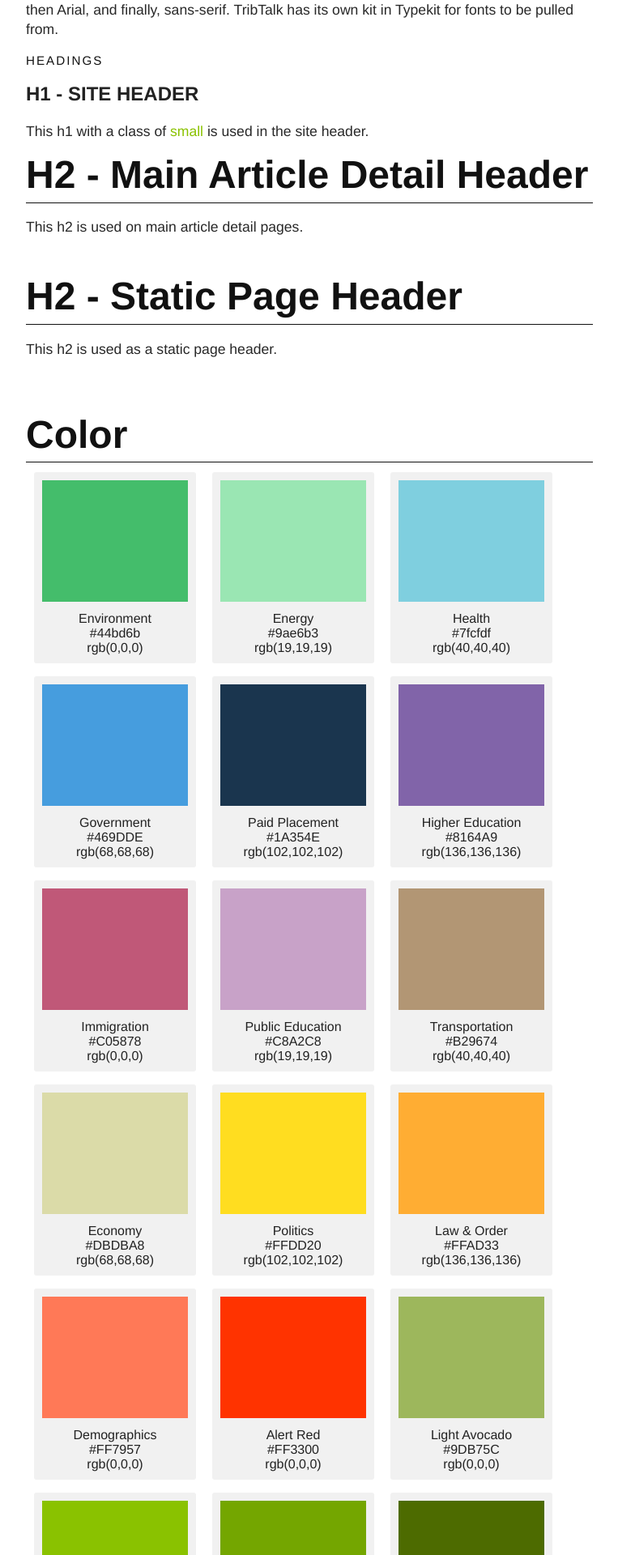
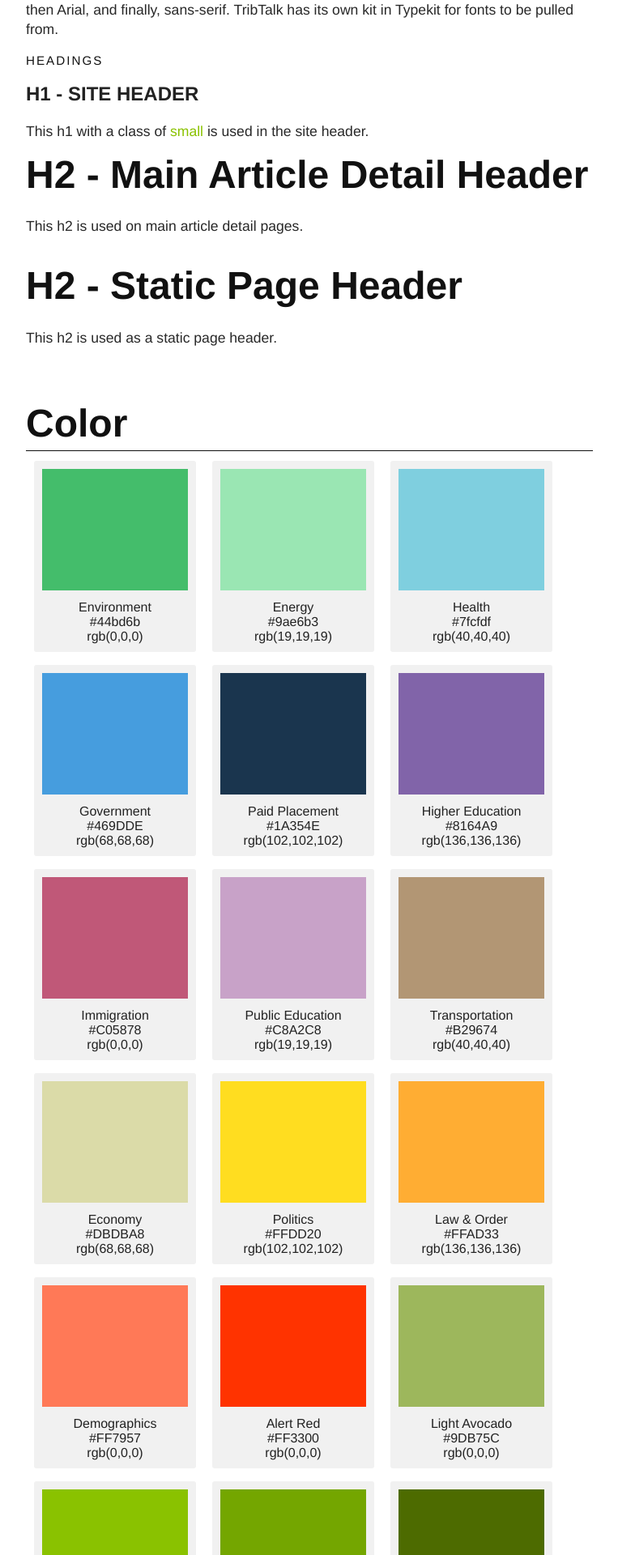
Before and after one commit to texastribune/styleguides, a Jekyll site: the page built from tribtalkstyle.html, in a window 1280 px wide. Shown: the part 1440-3360 px from the top of the page at 81% size, without its empty margins (378-1141 px from the left). Built offline with Jekyll 4.4.1, drawn with Linux system fonts in a browser that asks for light colours; nearby versions of some CDN libraries.

Commit message:
Update typography section so it looks better

```diff
--- a/_sass/styleguide/_tribtalkstyle.sass
+++ b/_sass/styleguide/_tribtalkstyle.sass
@@ -22,3 +22,6 @@
       h2
         border-bottom: 1px solid #111
         padding-bottom: 0.2em
+    .typography-example
+      margin: 0
+      border-bottom: none
--- a/tribtalkstyle.html
+++ b/tribtalkstyle.html
@@ -73,10 +73,10 @@ title: TribTalk
           <h3 class="sg-header">Headings</h3>
             <h1 class="small">H1 - Site Header</h1>
               <p>This h1 with a class of <span class="inline-class">small</span> is used in the site header.</p>
-            <h2>H2 - Main Article Detail Header</h2>
+            <h2 class="typography-example">H2 - Main Article Detail Header</h2>
               <p>This h2 is used on main article detail pages.</p>
             <div class="page main">
-              <h2>H2 - Static Page Header</h2>
+              <h2 class="typography-example">H2 - Static Page Header</h2>
             </div>
               <p>This h2 is used as a static page header.</p>
         </article>
@@ -244,7 +244,6 @@ title: TribTalk
                 </code>
               </pre>
             </div>
-          <hr/>
         </article>
       </div>
     </div>
@@ -256,7 +255,6 @@ title: TribTalk
           <h3 class="sg-header">Main Menu</h3>
             <p>Main site navigation is activated with the hamburger icon. jQuery is used to add classes that toggle the menu open and closed when clicked.</p>
             <p>The menu includes About, Authors, Submit, Paid Placement, Donate, and a link to the main Texas Tribune site.</p>
-          <hr/>
         </article>
       </div>
     </div>
```
Also changed, not shown: css/styleguide.min.css.
